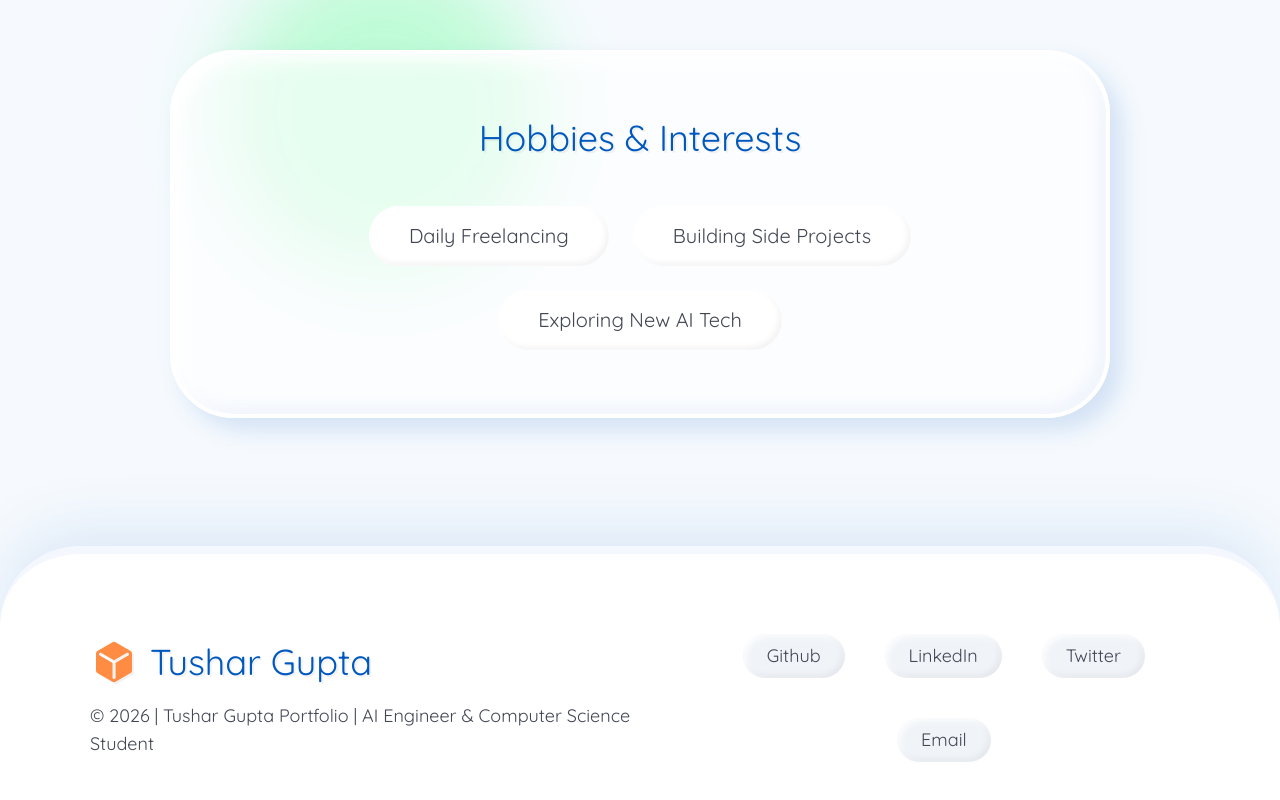
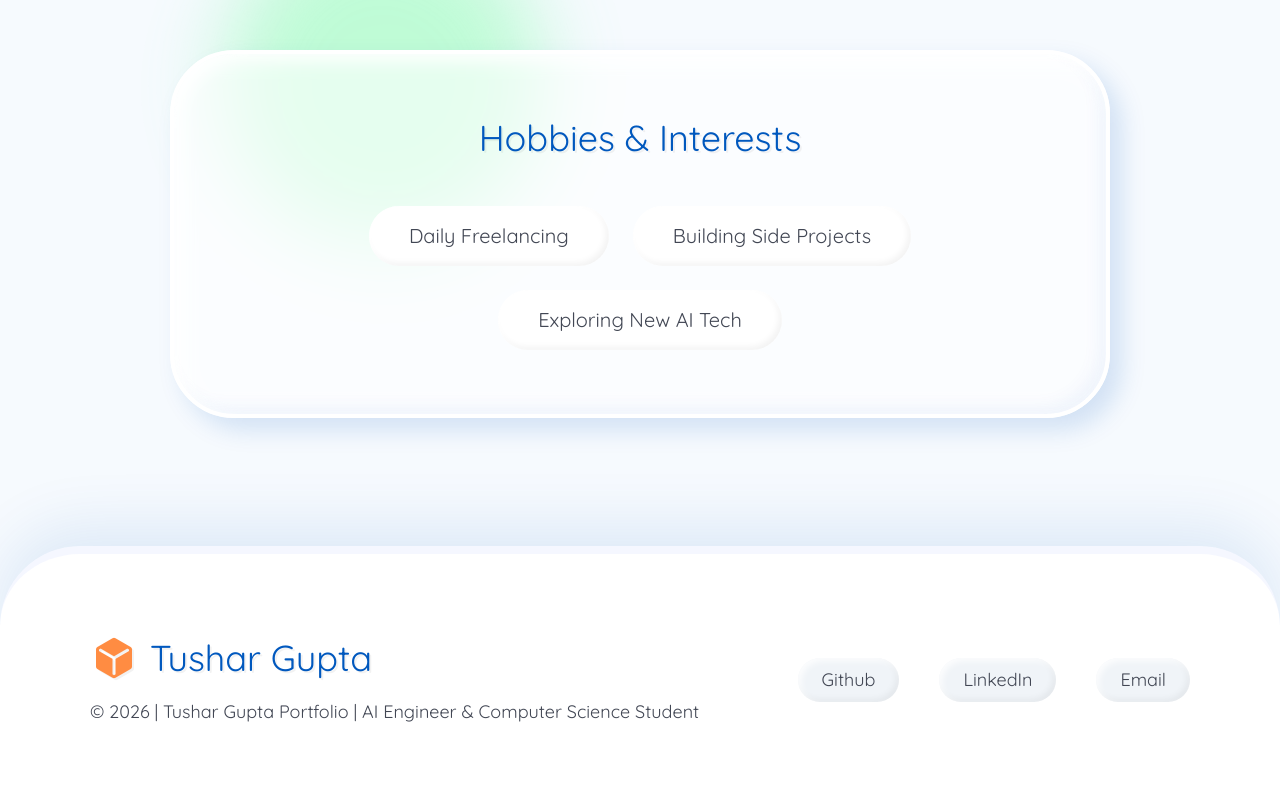
Before and after one commit to tusharguptaraj/Tushar-Gupta, a plain HTML site: page index.html in a window 1280 px wide. Shown: the part 5324-6124 px from the top of the page. Drawn offline with nearby package versions, Linux system fonts and the light colour scheme.

Commit message:
Update index.html

```diff
--- a/index.html
+++ b/index.html
@@ -479,7 +479,6 @@
 <div class="flex flex-wrap justify-center gap-10">
 <a class="text-on-surface-variant text-lg font-label-bold hover:text-cartoon-blue transition-all hover:-translate-y-2 transform inline-block bg-surface-container-low px-6 py-2 rounded-full clay-badge" href="#">Github</a>
 <a class="text-on-surface-variant text-lg font-label-bold hover:text-cartoon-blue transition-all hover:-translate-y-2 transform inline-block bg-surface-container-low px-6 py-2 rounded-full clay-badge" href="#">LinkedIn</a>
-<a class="text-on-surface-variant text-lg font-label-bold hover:text-cartoon-blue transition-all hover:-translate-y-2 transform inline-block bg-surface-container-low px-6 py-2 rounded-full clay-badge" href="#">Twitter</a>
 <a class="text-on-surface-variant text-lg font-label-bold hover:text-cartoon-blue transition-all hover:-translate-y-2 transform inline-block bg-surface-container-low px-6 py-2 rounded-full clay-badge" href="mailto:tkgrajpro@gmail.com">Email</a>
 </div>
 </div>
```
